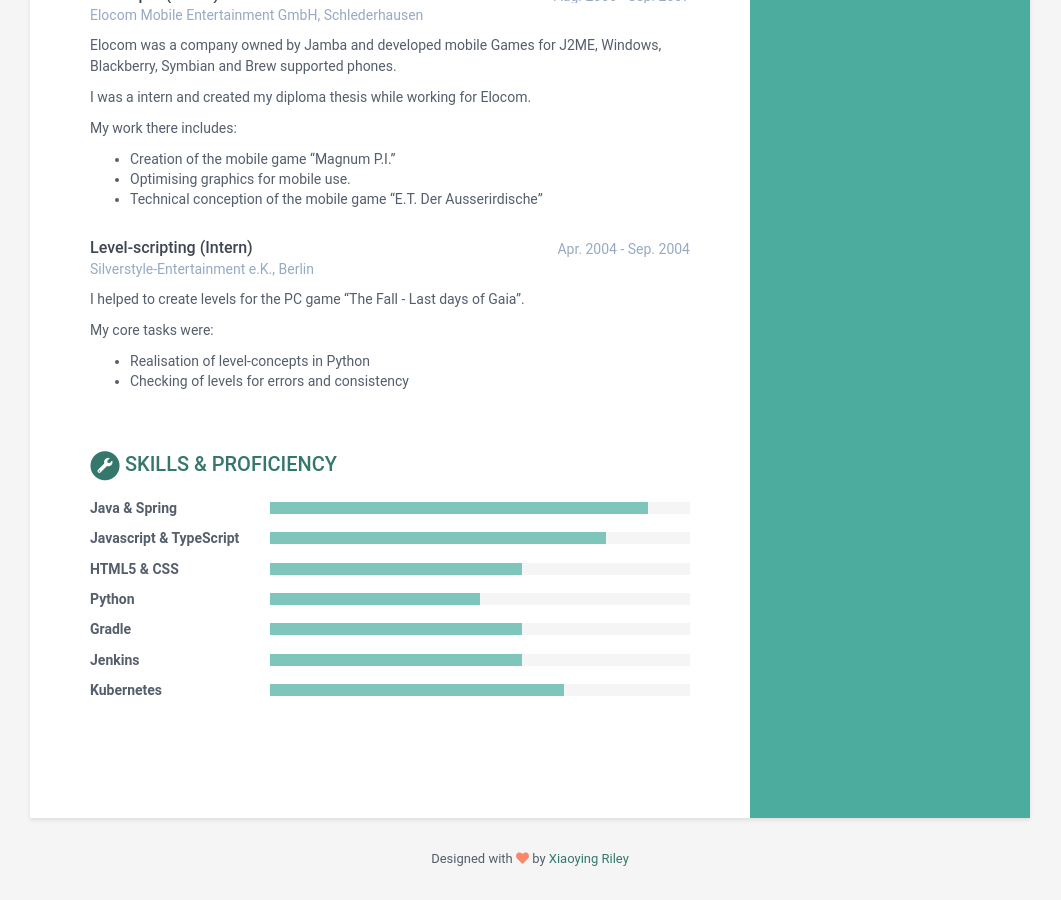
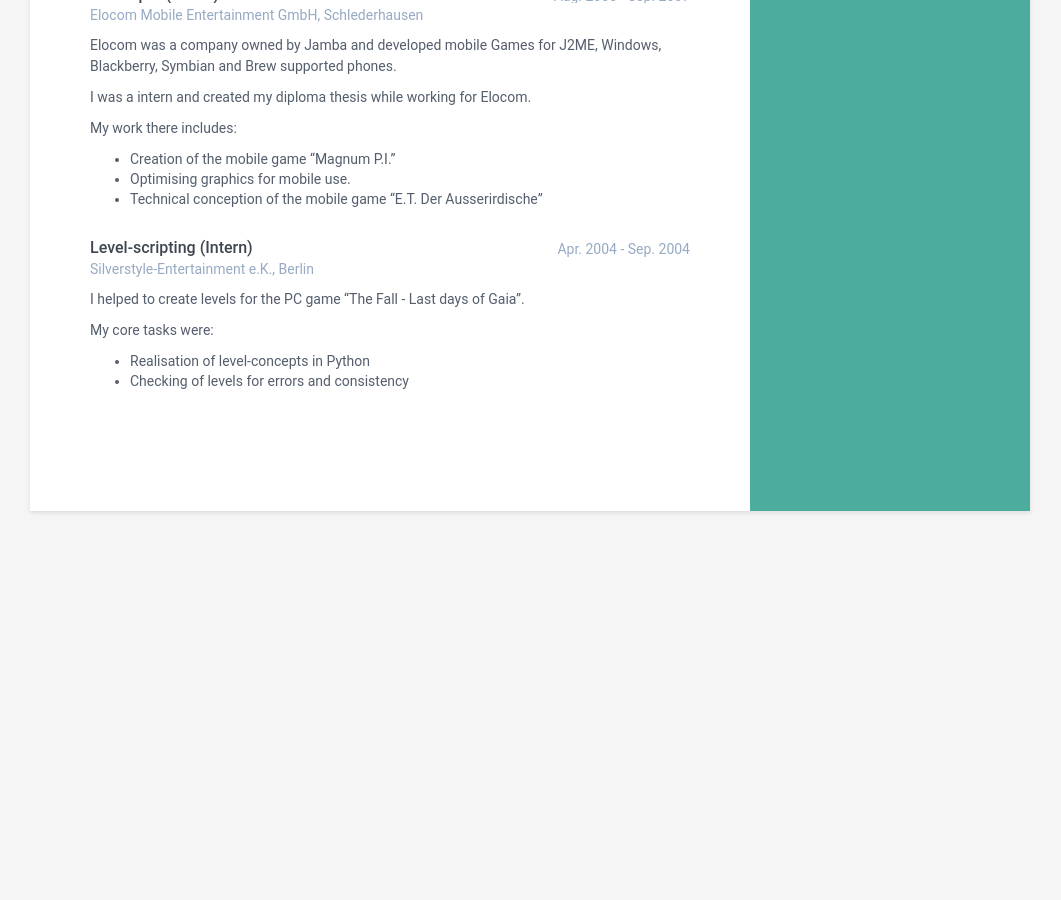
Before and after one commit to Sokahr/sokahr.github.io, a Jekyll site: the page built from index.html, in a window 1280 px wide and 900 px high, scrolled down 1905 px. Shown: the whole window, without its empty margins (110-1171 px from the left). Built offline with Jekyll 4.4.1, drawn with Linux system fonts in a browser that asks for light colours; after the commit the page ends 2476 px from its top, so only the background shows below that.

Commit message:
Update data.yml

```diff
--- a/_data/data.yml
+++ b/_data/data.yml
@@ -167,32 +167,3 @@ experiences:
         My core tasks were:
           - Realisation of level-concepts in Python
           - Checking of levels for errors and consistency
-
-
-skills:
-    title: Skills &amp; Proficiency
-
-    toolset:
-      - name: Java & Spring
-        level: 90%
-
-      - name: Javascript & TypeScript
-        level: 80%
-
-      - name: HTML5 & CSS
-        level: 60%
-
-      - name: Python
-        level: 50%
-
-      - name: Gradle
-        level: 60%
-
-      - name: Jenkins
-        level: 60%
-
-      - name: Kubernetes
-        level: 70%
-
-footer: >
-    Designed with <i class="fas fa-heart"></i> by <a href="http://themes.3rdwavemedia.com" target="_blank" rel="nofollow">Xiaoying Riley</a>
```
